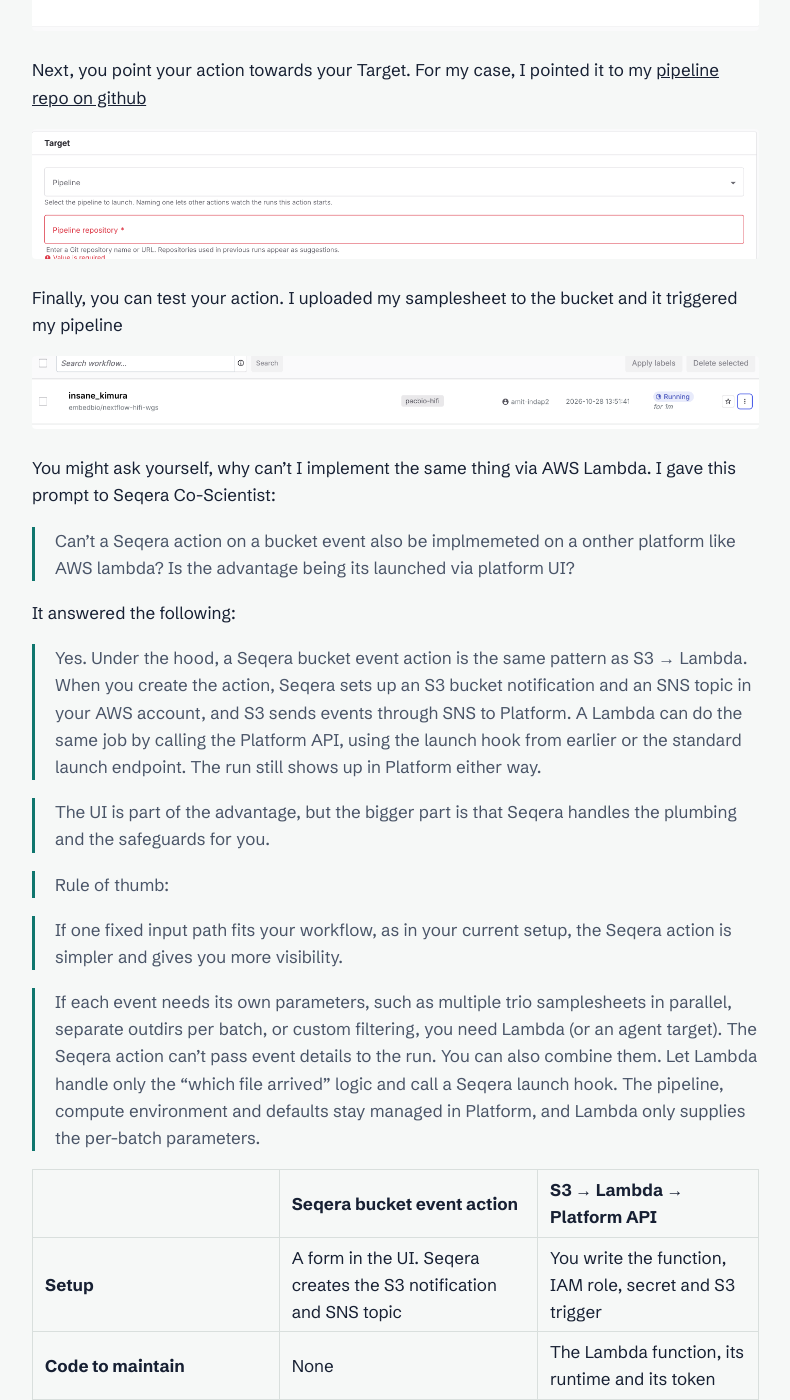
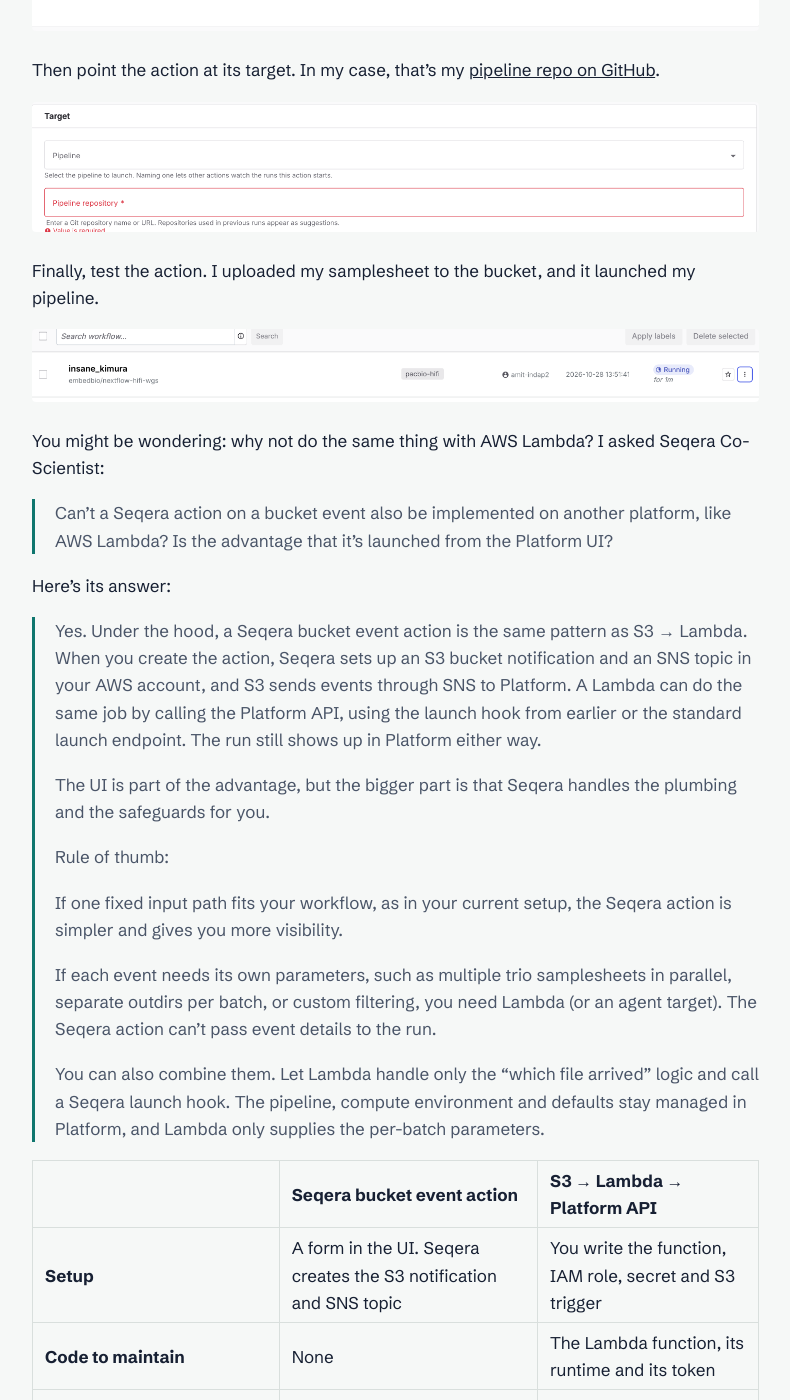
Before and after one commit to embedbio/embedbio.github.io, a Jekyll site: the page built from _posts/2026-10-28-seqera-actions.md, in a window 1280 px wide and 1400 px high, scrolled down 1849 px. Shown: the whole window, without its empty margins (72-862 px from the left). Built offline with Jekyll 4.4.1, drawn with Linux system fonts in a browser that asks for light colours; some of the changed text lies outside the part shown.

Commit message:
Improve clarity and readability in Seqera Actions post by refining language and structure

```diff
--- a/_posts/2026-10-28-seqera-actions.md
+++ b/_posts/2026-10-28-seqera-actions.md
@@ -9,54 +9,53 @@
   - automation
 ---
 
-[Sasha Dagayev ](https://www.linkedin.com/in/sasha-dagayev/) recently posted [this demo](https://lnkd.in/p/gGgX76Jh) on a new Seqera platform feature to launch pipelines automatically.
+[Sasha Dagayev](https://www.linkedin.com/in/sasha-dagayev/) recently posted [a demo](https://lnkd.in/p/gGgX76Jh) of a new Seqera Platform feature that launches pipelines automatically.
 
 The new feature, Seqera Pipeline Actions, makes it easy to launch pipelines on Seqera Platform automatically. I've become a big fan of Seqera Platform over the past two years, and what I like most is its UI for launching and tracking pipelines. That's high praise from someone who used to monitor pipeline progress in the AWS Batch console 😆
 
-I set up an action to launch my [HiFi WGS trio pipeline](https://github.com/embedbio/nextflow-hifi-wgs)
+I set up an action to launch my [HiFi WGS trio pipeline](https://github.com/embedbio/nextflow-hifi-wgs). Here's how.
 
+First, go to **Actions** in [Seqera Platform](https://cloud.seqera.io/).
 
+![The Actions menu in Seqera Platform](/assets/img/seqera_actions_menu.png)
 
- Navigate to **Actions** on [Seqera platform](https://cloud.seqera.io/)
+Click **Add Action**, then fill in a name and tag. You can choose from several triggers, which are described in detail in the [Seqera documentation](https://docs.seqera.io/platform-cloud/pipeline-actions/overview).
 
- ![ Actions menu in Seqera Platform](/assets/img/seqera_actions_menu.png)
+I chose **Bucket event**. Make sure the bucket has the right IAM permissions, as described in the [bucket events documentation](https://docs.seqera.io/platform-cloud/pipeline-actions/overview#bucket-events).
 
-Click  Add Action and the fill in the information for the name and tag. There are various Triggers you can choose from, described in detail [here](https://docs.seqera.io/platform-cloud/pipeline-actions/overview)
+![The new action form in Seqera Platform](/assets/img/newaction.png)
 
-For my purposes I chose bucket event. Make sure the bucket has appropriate IAM permissions, as described [here](https://docs.seqera.io/platform-cloud/pipeline-actions/overview#bucket-events)
+For a bucket event, choose the bucket you want to watch and the event that fires the trigger (object created or object deleted).
 
-![newaction.png](/assets/img/newaction.png)
+Next, choose the marker file that signals your data is ready. This part confused me a little: I set the marker file to the name of the samplesheet my pipeline expects.
 
-For bucket event, choose the bucket you want to watch. Choose your trigger ( object created, object deleted)
+![Configuring the bucket event trigger](/assets/img/trigger.png)
 
-Choose your marker file that signals your data is ready. I'm a little confused on this, becasue I set my marker file the name of the samplesheet that my pipeline expects.
+Then point the action at its target. In my case, that's my [pipeline repo on GitHub](https://github.com/embedbio/nextflow-hifi-wgs).
 
-![trigger.png](/assets/img/trigger.png)
+![Setting the action's target pipeline](/assets/img/action-target.png)
 
- Next, you point your action towards your Target. For my case, I pointed it to my [pipeline repo on github](https://github.com/embedbio/nextflow-hifi-wgs)
+Finally, test the action. I uploaded my samplesheet to the bucket, and it launched my pipeline.
 
-![action-target.png](/assets/img/action-target.png)
+![The pipeline run launched by the action](/assets/img/pipeline-launch.png)
 
-Finally, you can test your action. I uploaded my samplesheet to the bucket and it triggered my pipeline
+You might be wondering: why not do the same thing with AWS Lambda? I asked Seqera Co-Scientist:
 
-![pipeline-launch.png](/assets/img/pipeline-launch.png)
+> Can't a Seqera action on a bucket event also be implemented on another platform, like AWS Lambda? Is the advantage that it's launched from the Platform UI?
 
-You might ask yourself, why can't I implement the same thing via AWS Lambda.  I gave this prompt to Seqera Co-Scientist:
+Here's its answer:
 
->Can't a Seqera action on a bucket event also be implmemeted on a onther platform like AWS lambda? Is the advantage  being its launched via platform UI?
-
-It answered the following:
-
->Yes. Under the hood, a Seqera bucket event action is the same pattern as S3 → Lambda. When you create the action, Seqera sets up an S3 bucket notification and an SNS topic in your AWS account, and S3 sends events through SNS to Platform. A Lambda can do the same job by calling the Platform API, using the launch hook from earlier or the standard launch endpoint. The run still shows up in Platform either way.
-
->The UI is part of the advantage, but the bigger part is that Seqera handles the plumbing and the safeguards for you.
-
->Rule of thumb:
-
->If one fixed input path fits your workflow, as in your current setup, the Seqera action is simpler and gives you more visibility.
-
->If each event needs its own parameters, such as multiple trio samplesheets in parallel, separate outdirs per batch, or custom filtering, you need Lambda (or an agent target). The Seqera action can't pass event details to the run.
-You can also combine them. Let Lambda handle only the "which file arrived" logic and call a Seqera launch hook. The pipeline, compute environment and defaults stay managed in Platform, and Lambda only supplies the per-batch parameters.
+> Yes. Under the hood, a Seqera bucket event action is the same pattern as S3 → Lambda. When you create the action, Seqera sets up an S3 bucket notification and an SNS topic in your AWS account, and S3 sends events through SNS to Platform. A Lambda can do the same job by calling the Platform API, using the launch hook from earlier or the standard launch endpoint. The run still shows up in Platform either way.
+>
+> The UI is part of the advantage, but the bigger part is that Seqera handles the plumbing and the safeguards for you.
+>
+> Rule of thumb:
+>
+> If one fixed input path fits your workflow, as in your current setup, the Seqera action is simpler and gives you more visibility.
+>
+> If each event needs its own parameters, such as multiple trio samplesheets in parallel, separate outdirs per batch, or custom filtering, you need Lambda (or an agent target). The Seqera action can't pass event details to the run.
+>
+> You can also combine them. Let Lambda handle only the "which file arrived" logic and call a Seqera launch hook. The pipeline, compute environment and defaults stay managed in Platform, and Lambda only supplies the per-batch parameters.
 
 | | Seqera bucket event action | S3 → Lambda → Platform API |
 |---|---|---|
@@ -69,4 +68,4 @@
 | **Using event data (file path, batch name) as parameters** | No. Parameters are fixed on the action | Yes. Any logic you want |
 | **Storage support** | S3 only | S3, or anything that can call an HTTP API |
 
-I'm really excited for this feature because I've wanted to do something like this for a while now, and I'm still a AWS Lambda neophyte. But now with Actions, it makes it a lot easier to launch pipelines automatically.
+I'm excited about this feature. I've wanted to launch pipelines automatically for a while, but I'm still an AWS Lambda novice. Actions make it much easier.
```
